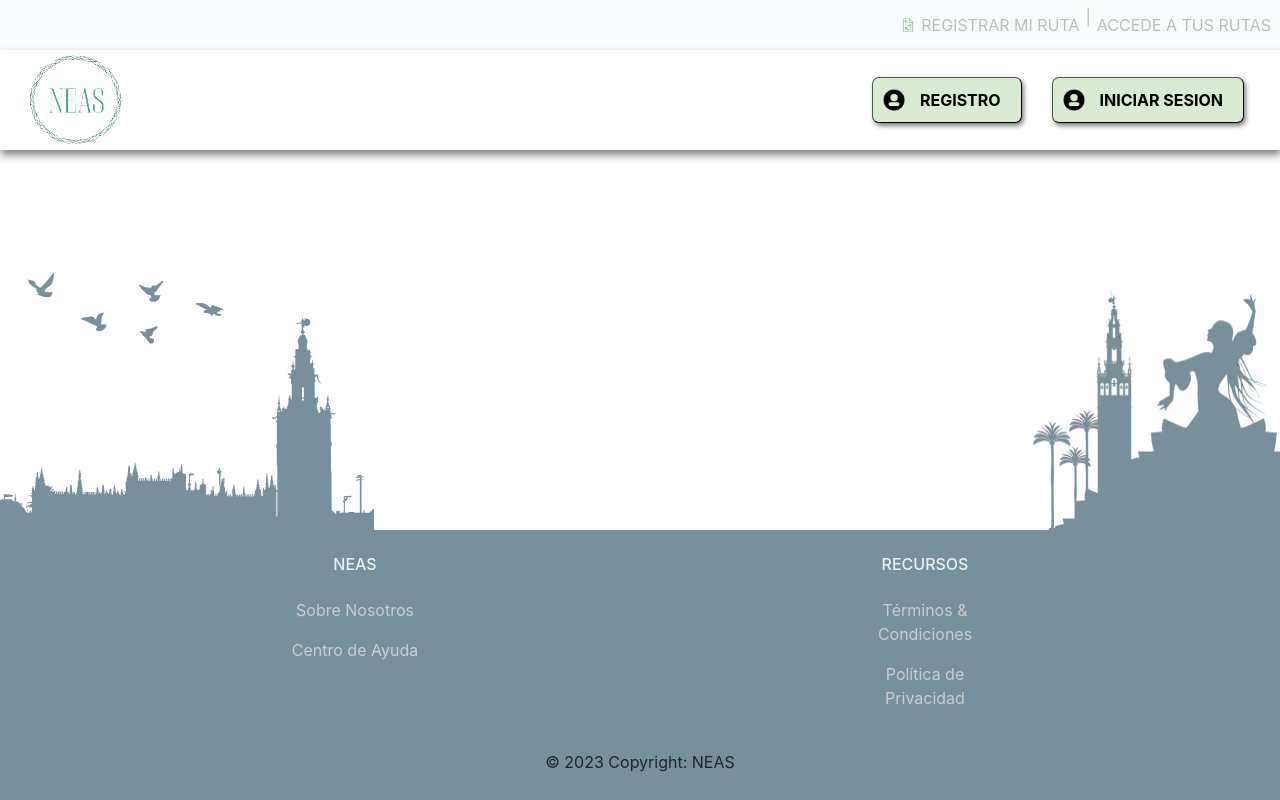
After one commit to sgero/NeasProject, a Django app: page /neas/basic/page/ in a window 1280 px wide. The commit adds this page. Run offline with Django 4.2, Linux system fonts and the light colour scheme; parts of the project's set-up code (start-up, migrations or seed data) failed here and were passed over; some libraries are stand-ins or nearby versions.

Commit message:
block contents basic page terminado

```diff
--- /dev/null
+++ b/NeasAPP/static/basic_page.css
@@ -0,0 +1,154 @@
+@import url('https://fonts.googleapis.com/css2?family=Playfair+Display&display=swap');
+
+
+*{
+
+    box-sizing: border-box;
+    padding: 0;
+    margin: 0;
+
+}
+
+body{
+    justify-content: center;
+    align-items: center;
+    width: 100vw;
+    height:100vh;
+}
+
+#partearriba{
+    background-color: #F9FBFD;
+    display: flex;
+    justify-content:end;
+    align-items: center;
+    color: #B4C4B2;
+    padding: 2px;
+    flex-direction: row;
+}
+
+.empresas{
+    color: #B4C4B2;
+    padding: 3px;
+    font-size: 11;
+}
+
+a{
+    cursor: pointer;
+}
+html, body {
+    margin: 0;
+    padding: 0;
+    }
+
+#accede{
+    margin-right: 4px;
+}
+
+
+#parteabajo{
+    display: flex;
+    justify-content: space-between;
+    align-items: center;
+    box-shadow: 1px 5px 8px gray;
+    flex-direction: row;
+}
+
+#botones{
+    padding: 16px;
+    display: flex;
+    align-items: center;
+
+}
+
+.boton{
+    margin: 10px;
+    background-color: #D9EAD3;
+    padding: 10px;
+    border-radius: 7px;
+    border-width: thin;
+    display: flex;
+    align-items: center;
+    flex-direction: row;
+    font-weight: bold;
+    cursor: pointer;
+    box-shadow: 2px 3px 5px gray;
+    margin-right: 20px;
+    padding-right: 20px;
+    transition: all 0.4s ease 0s;
+
+}
+.boton:hover{
+    transform: scale(1.04);
+
+}
+
+a:hover{
+
+     text-decoration: none;
+
+}
+
+.imagenusuario{
+    margin-right: 15px
+}
+
+#foto{
+    margin-left: 10px;
+}
+#ima{
+    cursor: pointer;
+}
+
+.inicio{
+    display: flex;
+    align-content: center;
+    justify-content: center;
+    margin-top:50px;
+}
+
+h6{
+    color: #EBEFEF;
+
+}
+
+p{
+    color: #CCCCCC;
+    padding: 0px;
+}
+
+
+.bg{
+    background-color: #78909C;
+}
+
+section{
+    padding: 0;
+    margin: 0;
+}
+
+footer{
+
+    bottom: 0;
+    gap: 0;
+    position: absolute;
+    width: 100%;
+
+}
+
+.pt {
+
+    padding-top: 2%;
+
+}
+
+.pb {
+
+     padding-bottom: 2%;
+
+}
+
+.remix {
+
+    width: 120%;
+
+}
--- a/NeasAPP/urls.py
+++ b/NeasAPP/urls.py
@@ -8,6 +8,7 @@ urlpatterns = [
     path('login/', registrar_usuario),
     path('registrar/usuario/', registrar_usuario),
     path('registrar/operador/', registrar_operador),
+    path('basic/page/', basic_page),
     # path('logout', ),
     # path('register', ),
 ]
--- a/NeasAPP/views.py
+++ b/NeasAPP/views.py
@@ -8,7 +8,11 @@ from .models import *
 # Create your views here.
 
 def inicio(request):
-    return render(request, 'inicio.html')
+    return render(request, 'inicio.html', {"provincia": provincia})
+
+
+def basic_page(request):
+    return render(request, 'basic_page.html')
 
 
 def crear_ruta(request):
--- /dev/null
+++ b/templates/basic_page.html
@@ -0,0 +1,162 @@
+{% block content %}
+{% load static %}
+
+<!DOCTYPE html>
+
+<html lang="en">
+
+    <head>
+
+        <meta charset="utf-8">
+
+        <title>{% block title %}  {% endblock %}</title>
+
+        {% block css %}  {% endblock %}
+
+        <link rel="stylesheet" type="text/css" href="{% static 'basic_page.css' %}">
+
+        <link data-n-head="ssr" rel="shortcut icon" type="image/x-icon" href="{% static "img/logoNEAS1.png" %}">
+
+        {% load bootstrap4 %}
+        {% bootstrap_css %}
+
+    </head>
+
+    <body>
+
+    <header>
+        <div id="partearriba">
+
+            <img src="{% static "img/rutafoto.png" %}" width="20" height="20" class="empresas">
+
+            <a href="" class="empresas">REGISTRAR MI RUTA</a>
+
+            <p class="empresas">|</p>
+
+            <a href="" class="empresas" id="accede">ACCEDE A TUS RUTAS </a>
+
+        </div>
+
+        <div id="parteabajo">
+
+            <div id="logo">
+
+                <a><img src="{% static "img/logoNEAS1.png" %}" width="130" height="100" id="foto"></a>
+
+            </div>
+
+            <div id="botones">
+
+                <div>
+
+                    <button class="boton"><img src="{% static "img/userfoto.png" %}" width="22" height="22" class="imagenusuario">
+
+                        REGISTRO
+
+                    </button>
+
+                </div>
+
+                <div>
+
+                    <button class="boton"><img src="{% static "img/userfoto.png" %}" width="22" height="22" class="imagenusuario">
+
+                        INICIAR SESION
+
+                    </button>
+
+                </div>
+
+            </div>
+
+        </div>
+
+    </header>
+
+        {% block content1 %}
+
+
+
+        {% endblock %}
+
+        <footer>
+
+            <section class="d-flex justify-content-lg-between">
+
+                <img src="{% static "img/giralda.png" %}" alt="fotogiralda">
+
+                <img src="{% static "img/imagenflamenco_preview_rev_1.png" %}" alt="fotoflamenca">
+
+            </section>
+
+            <section class="bg pt">
+
+                <div class="bg container text-center text-md-start">
+
+                    <div class="bg row">
+
+                        <div class="bg col-md-2 col-lg-2 col-xl-2 mx-auto mb-4">
+
+                            <h6 class="bg text-uppercase fw-bold mb-4" id="titulos">
+
+                                NEAS
+
+                            </h6>
+
+                            <p class="bg">
+
+                                <a href="#!" class="g text-reset">Sobre Nosotros</a>
+
+                            </p>
+
+                            <p class="bg">
+
+                                <a href="#!" class="g text-reset">Centro de Ayuda</a>
+
+                            </p>
+
+                        </div>
+
+                        <div class="remix bg col-md-3 col-lg-2 col-xl-2 mx-auto mb-4">
+
+                            <h6 class="bg text-uppercase fw-bold mb-4" class="titulos">
+
+                                RECURSOS
+
+                            </h6>
+
+                            <p class="bg">
+
+                                <a href="#!" class="bg text-reset">Términos & Condiciones</a>
+
+                            </p>
+
+                            <p class="bg">
+
+                                <a href="#!" class="bg text-reset">Política de Privacidad</a>
+
+                            </p>
+
+                        </div>
+
+                    </div>
+
+                </div>
+
+            </section>
+
+            <div class="pb bg text-center" id="s">
+
+                © 2023 Copyright:
+
+                <a class="text-reset fw-bold" href="/neas">NEAS</a>
+
+            </div>
+
+        </footer>
+
+    </body>
+
+</html>
+
+{% endblock %}
--- a/templates/footer.html
+++ b/templates/footer.html
@@ -16,8 +16,8 @@
     <section class="d-flex justify-content-center justify-content-lg-between">
     <!-- Left -->
 
-        <img src="{% static "giralda.png" %}" alt="fotogiralda">
-        <img src="{% static "imagenflamenco_preview_rev_1.png" %}" alt="fotoflamenca">
+        <img src="{% static "img/giralda.png" %}" alt="fotogiralda">
+        <img src="{% static "img/imagenflamenco_preview_rev_1.png" %}" alt="fotoflamenca">
 
     <!-- Left -->
     <!-- Right -->
```
Also changed, not shown: NeasAPP/models.py (+49 -49 lines), NeasAPP/static/inicio.css (+7 -80 lines), templates/inicio.html (+20 -102 lines), NeasAPP/static/img/giralda.png (renamed from NeasAPP/static/giralda.png), NeasAPP/static/img/imagenflamenco_preview_rev_1.png (renamed from NeasAPP/static/imagenflamenco_preview_rev_1.png).
